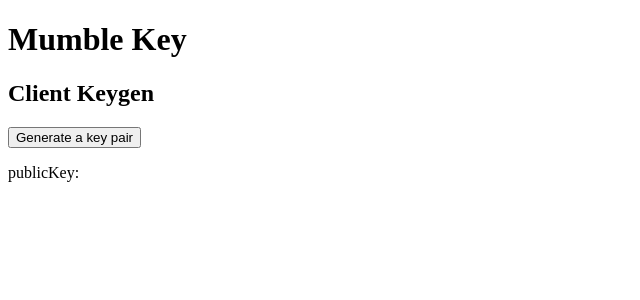
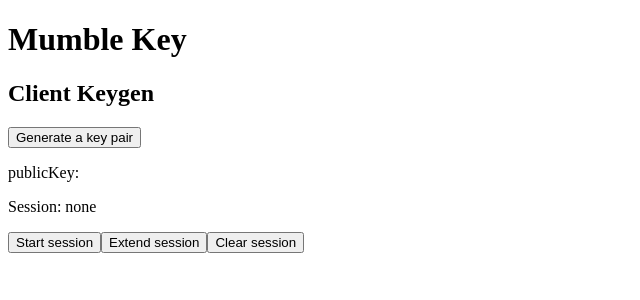
Before and after one commit to jvgomg/mumble-key, a Next.js app: page / in a window 1280 px wide. Shown: the top 300 px of the page, without its empty margins (0-640 px from the left). Built offline with nearby package versions, Linux system fonts and the light colour scheme; no server answers.

Commit message:
add session cookie demo

```diff
--- a/src/app/page.tsx
+++ b/src/app/page.tsx
@@ -1,4 +1,5 @@
 import ClientKeygen from "@/components/client-keygen"
+import SessionDemo from "@/components/session-demo"
 
 export default function Home() {
   return (
@@ -6,6 +7,7 @@
       <h1>Mumble Key</h1>
 
       <ClientKeygen />
+      <SessionDemo />
     </div>
   )
 }
--- /dev/null
+++ b/src/components/session-demo.tsx
@@ -0,0 +1,21 @@
+"use server"
+
+import { sessionClear, sessionExtend, sessionStart } from "@/state/session"
+import { cookies } from "next/headers"
+
+export const SessionDemo = async () => {
+  const cookieStore = await cookies()
+
+  const session = cookieStore.get("session")
+
+  return (
+    <div>
+      <p>Session: {session?.value || "none"}</p>
+      <button onClick={sessionStart}>Start session</button>
+      <button onClick={sessionExtend}>Extend session</button>
+      <button onClick={sessionClear}>Clear session</button>
+    </div>
+  )
+}
+
+export default SessionDemo
--- /dev/null
+++ b/src/state/session.ts
@@ -0,0 +1,44 @@
+"use server"
+
+import { ResponseCookie } from "next/dist/compiled/@edge-runtime/cookies"
+import { cookies } from "next/headers"
+
+export const sessionStart = async () => {
+  const cookieStore = await cookies()
+
+  // TODO: maybe I should sign and verify session tokens
+  const sessionId = crypto.randomUUID()
+
+  cookieStore.set("session", sessionId, getSessionCookieOptions())
+}
+
+export const sessionExtend = async () => {
+  const cookieStore = await cookies()
+  const sessionId = cookieStore.get("session")?.value
+  if (!sessionId) return
+  cookieStore.set("session", sessionId, getSessionCookieOptions())
+}
+
+export const sessionClear = async () => {
+  const cookieStore = await cookies()
+  cookieStore.delete("session")
+}
+
+const getSessionExpires = (): Date => {
+  // expire in 1 day
+  const expires = new Date()
+  expires.setDate(expires.getDate() + 1)
+  return expires
+}
+
+const getSecure = (): boolean => {
+  return false
+  return process.env.NODE_ENV === "production"
+}
+
+const getSessionCookieOptions = (): Partial<ResponseCookie> => {
+  return {
+    expires: getSessionExpires(),
+    secure: getSecure(),
+  }
+}
```
